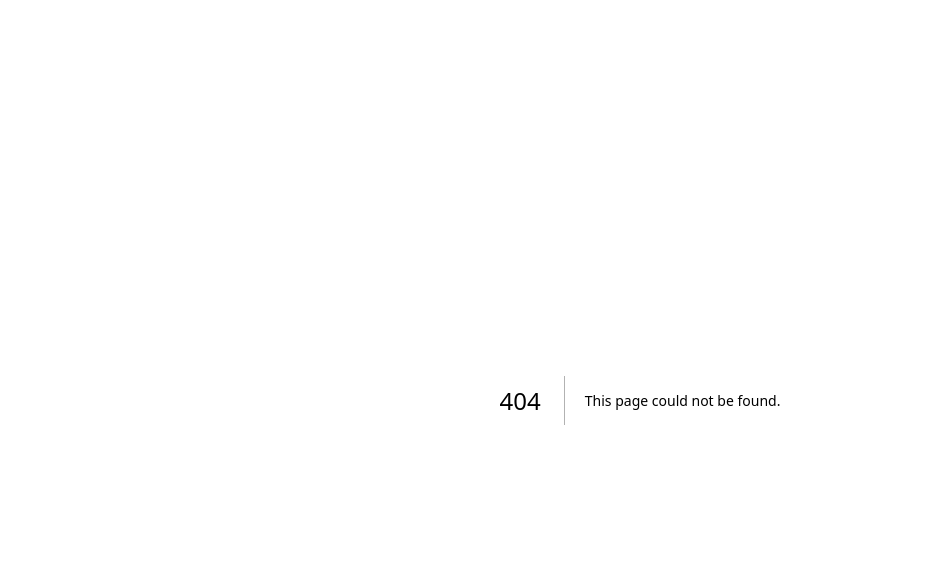
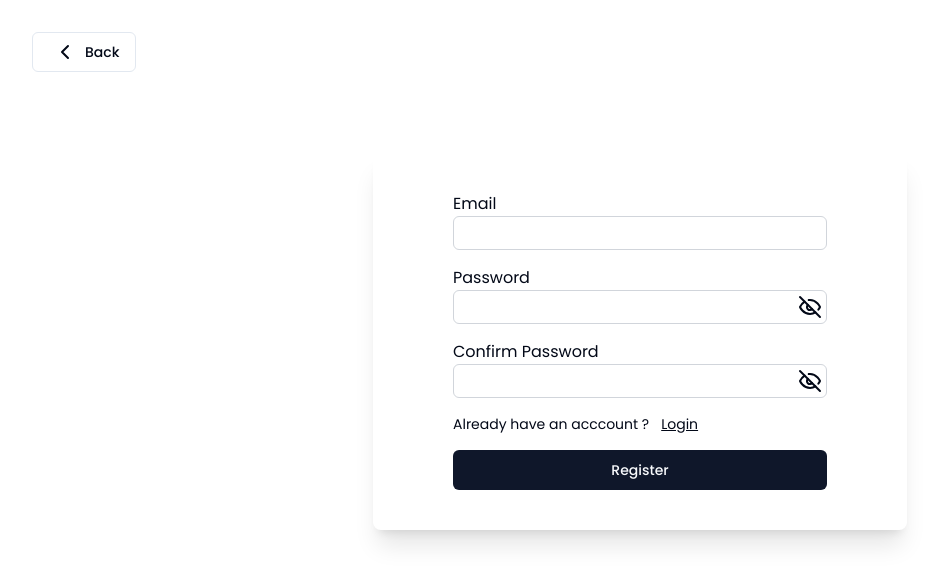
Before and after one commit to ChinmayaBisoi/kanban-app-client, a Next.js app: page /register in a window 1280 px wide. Before the commit this address had no page. Shown: the top 584 px of the page, without its empty margins (0-936 px from the left). Built offline with nearby package versions, Linux system fonts and the light colour scheme.

Commit message:
Register Page ready

```diff
--- /dev/null
+++ b/src/components/common/AuthForm.tsx
@@ -0,0 +1,140 @@
+import ChevronLeft from "@/components/icons/ChevronLeft";
+import EyeClose from "@/components/icons/EyeClose";
+import EyeOpen from "@/components/icons/EyeOpen";
+import { Button } from "@/components/ui/button";
+import { toast } from "@/components/ui/use-toast";
+import Link from "next/link";
+import React, { useState } from "react";
+
+const AuthForm = ({ isRegisterForm = false }: { isRegisterForm?: boolean }) => {
+  const [email, setEmail] = useState("");
+  const [password, setPassword] = useState("");
+  const [showPassword, setShowPassword] = useState(false);
+  const [confirmPassword, setConfirmPassword] = useState("");
+  const [showConfirmPassword, setShowConfirmPassword] = useState(false);
+
+  function isValidRequest() {
+    if (!email) {
+      return "Email is a required field !";
+    } else if (!password) {
+      return "Password is a required field !";
+    } else if (isRegisterForm && password !== confirmPassword) {
+      return "Passwords do not match !";
+    }
+  }
+
+  function hanldeFormSubmission() {
+    const errMsg = isValidRequest();
+    if (errMsg) {
+      toast({ title: errMsg, variant: "destructive" });
+      return;
+    }
+
+    // call register api here
+  }
+  return (
+    <div className="h-screen w-screen p-8">
+      <Link href="/">
+        <Button variant="outline" className="flex gap-1">
+          <ChevronLeft />
+          <span>Back</span>
+        </Button>
+      </Link>
+      <div className="mt-20 flex items-center justify-center ">
+        <div className="w-fit shadow-xl rounded-lg flex flex-col gap-4 p-10 px-20">
+          <div className="flex flex-col">
+            <label htmlFor="email" className="">
+              Email
+            </label>
+            <div className="border p-1 px-3 border-gray-300 rounded-md">
+              <input
+                type=""
+                className="outline-none w-full"
+                onChange={(e) => {
+                  setEmail(e.target.value);
+                }}
+              />
+            </div>
+          </div>
+          <div className="flex flex-col">
+            <label htmlFor="password" className="">
+              Password
+            </label>
+            <div className="border flex border-gray-300 rounded-md">
+              <input
+                type={showPassword ? "text" : "password"}
+                className="outline-none w-full mx-3"
+                onChange={(e) => {
+                  setPassword(e.target.value);
+                }}
+              />
+              {showPassword ? (
+                <EyeOpen
+                  onClick={() => {
+                    setShowPassword(false);
+                  }}
+                  wrapperCss="hover:bg-gray-200 h-full rounded-l-none"
+                />
+              ) : (
+                <EyeClose
+                  onClick={() => {
+                    setShowPassword(true);
+                  }}
+                  wrapperCss="hover:bg-gray-200 h-full rounded-l-none"
+                />
+              )}
+            </div>
+          </div>
+          {isRegisterForm && (
+            <div className="flex flex-col">
+              <label htmlFor="confirmPassword" className="">
+                Confirm Password
+              </label>
+              <div className="border flex border-gray-300 rounded-md">
+                <input
+                  type={showConfirmPassword ? "text" : "password"}
+                  className="outline-none w-full mx-3"
+                  onChange={(e) => {
+                    setConfirmPassword(e.target.value);
+                  }}
+                />
+                {showPassword ? (
+                  <EyeOpen
+                    onClick={() => {
+                      setShowConfirmPassword(false);
+                    }}
+                    wrapperCss="hover:bg-gray-200 h-full rounded-l-none"
+                  />
+                ) : (
+                  <EyeClose
+                    onClick={() => {
+                      setShowConfirmPassword(true);
+                    }}
+                    wrapperCss="hover:bg-gray-200 h-full rounded-l-none"
+                  />
+                )}
+              </div>
+            </div>
+          )}
+
+          <div className="flex gap-3 text-sm">
+            <p>
+              {isRegisterForm
+                ? "Already have an acccount ?"
+                : "Dont have an account ?"}
+            </p>
+            <Link
+              href={isRegisterForm ? "/login" : "/register"}
+              className="underline"
+            >
+              {isRegisterForm ? "Login" : "Register"}
+            </Link>
+          </div>
+          <Button onClick={hanldeFormSubmission}>Register</Button>
+        </div>
+      </div>
+    </div>
+  );
+};
+
+export default AuthForm;
--- a/src/pages/login/index.tsx
+++ b/src/pages/login/index.tsx
@@ -1,95 +1,7 @@
-import ChevronLeft from "@/components/icons/ChevronLeft";
-import EyeClose from "@/components/icons/EyeClose";
-import EyeOpen from "@/components/icons/EyeOpen";
-import { Button } from "@/components/ui/button";
-import { toast } from "@/components/ui/use-toast";
-import Link from "next/link";
-import React, { useState } from "react";
+import AuthForm from "@/components/common/AuthForm";
 
 const LoginPage = () => {
-  const [email, setEmail] = useState("");
-  const [password, setPassword] = useState("");
-  const [showPassword, setShowPassword] = useState(false);
-
-  function isValidLoginRequest() {
-    if (!email) {
-      return "Email is a required field !";
-    } else if (!password) {
-      return "Password is a required field !";
-    }
-  }
-
-  function handleLogin() {
-    const errMsg = isValidLoginRequest();
-    if (errMsg) {
-      toast({ title: errMsg, variant: "destructive" });
-      return;
-    }
-
-    // call login api here
-  }
-  return (
-    <div className="h-screen w-screen p-8">
-      <Button variant="outline" className="flex gap-1">
-        <ChevronLeft />
-        <span>Back</span>
-      </Button>
-      <div className="mt-20 flex items-center justify-center ">
-        <div className="w-fit shadow-xl rounded-lg flex flex-col gap-4 p-8 pt-4 px-10">
-          <div className="flex flex-col">
-            <label htmlFor="email" className="w-20">
-              Email
-            </label>
-            <div className="border p-1 px-3 border-gray-300 rounded-md">
-              <input
-                type=""
-                className="outline-none w-full"
-                onChange={(e) => {
-                  setPassword(e.target.value);
-                }}
-              />
-            </div>
-          </div>
-          <div className="flex flex-col">
-            <label htmlFor="password" className="w-20">
-              Password
-            </label>
-            <div className="border flex border-gray-300 rounded-md">
-              <input
-                type={showPassword ? "text" : "password"}
-                className="outline-none w-full mx-3"
-                onChange={(e) => {
-                  setPassword(e.target.value);
-                }}
-              />
-              {showPassword ? (
-                <EyeOpen
-                  onClick={() => {
-                    setShowPassword(false);
-                  }}
-                  wrapperCss="hover:bg-gray-200 h-full rounded-l-none"
-                />
-              ) : (
-                <EyeClose
-                  onClick={() => {
-                    setShowPassword(true);
-                  }}
-                  wrapperCss="hover:bg-gray-200 h-full rounded-l-none"
-                />
-              )}
-            </div>
-          </div>
-          <div className="flex gap-3 text-sm">
-            <p>Dont have an acccount?</p>{" "}
-            <Link href="/register" className="underline">
-              Register
-            </Link>
-          </div>
-          <Button onClick={handleLogin}>Login</Button>
-        </div>
-      </div>
-    </div>
-  );
+  return <AuthForm />;
 };
 
 export default LoginPage;
--- /dev/null
+++ b/src/pages/register/index.tsx
@@ -0,0 +1,8 @@
+import AuthForm from "@/components/common/AuthForm";
+import React from "react";
+
+const RegisterPage = () => {
+  return <AuthForm isRegisterForm />;
+};
+
+export default RegisterPage;
--- a/src/pages/signup/index.tsx
+++ /dev/null
@@ -1,12 +0,0 @@
-import { Button } from "@/components/ui/button";
-import React from "react";
-
-const SignupPage = () => {
-  return (
-    <div className="h-screen w-screen">
-      <Button>Back</Button>
-    </div>
-  );
-};
-
-export default SignupPage;
```
